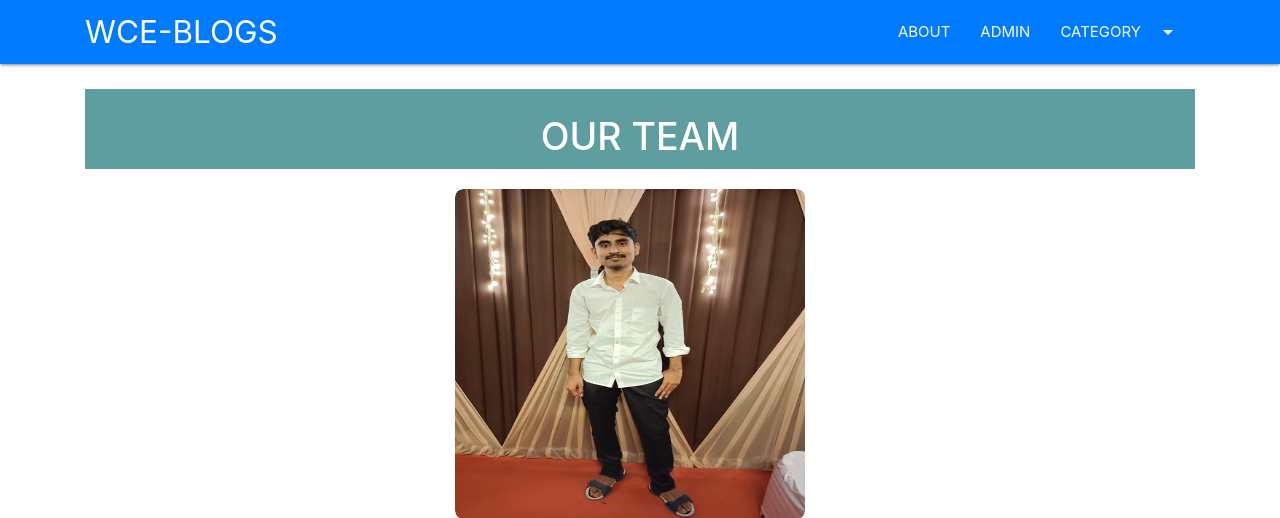
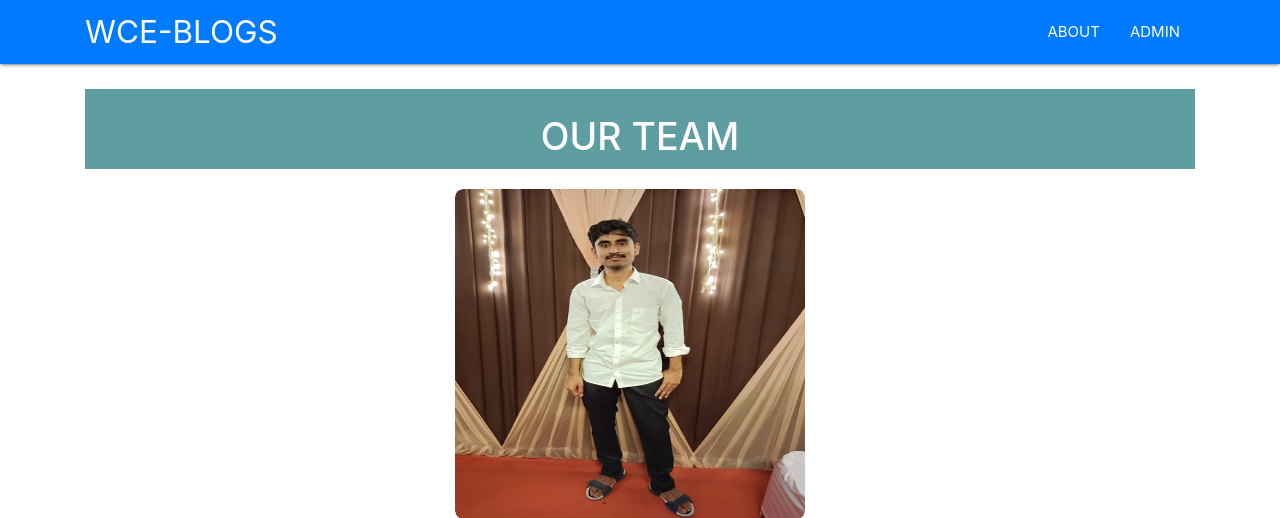
Before and after one commit to gopalshendge18/blogweb, a Django app: page /about/ in a window 1280 px wide. Shown: the top 518 px of the page. Run offline with Django 3.2, Linux system fonts and the light colour scheme; some libraries are stand-ins or nearby versions.

Commit message:
Update header.html

```diff
--- a/template/header.html
+++ b/template/header.html
@@ -17,9 +17,11 @@
                 <li><a href="/about">ABOUT</a></li>
                 <li><a href="/admin">ADMIN</a></li>
                 <!-- Dropdown Trigger -->
-                <li><a class="dropdown-trigger" href="#!" data-target="dropdown1">CATEGORY<i
-                        class="material-icons right">arrow_drop_down</i></a>
-                </li>
+ {% for cat in cats %}
+
+    <li><a href="/category/{{cat.url}}">{{cat.title}}</a></li>
+
+    {% endfor %}
             </ul>
         </div>
     </div>
```
